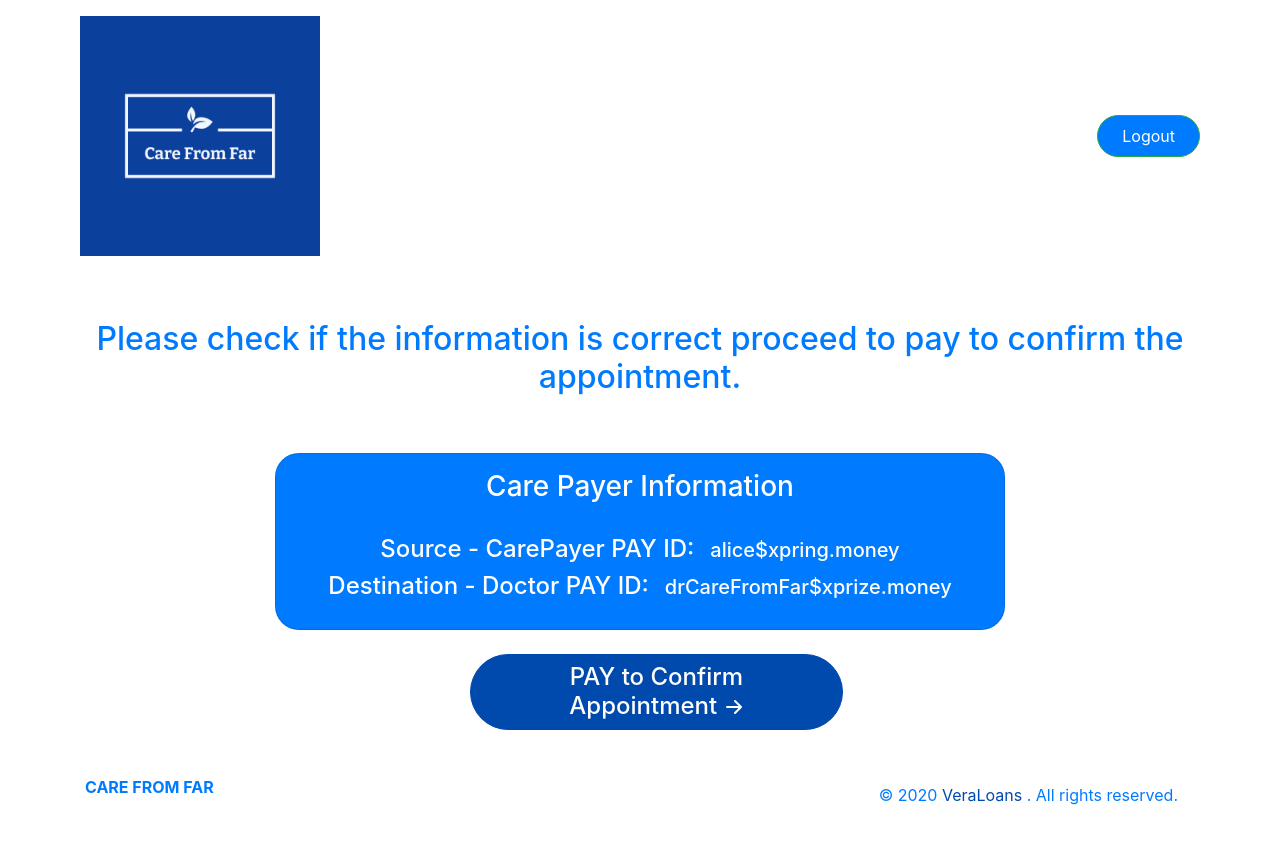
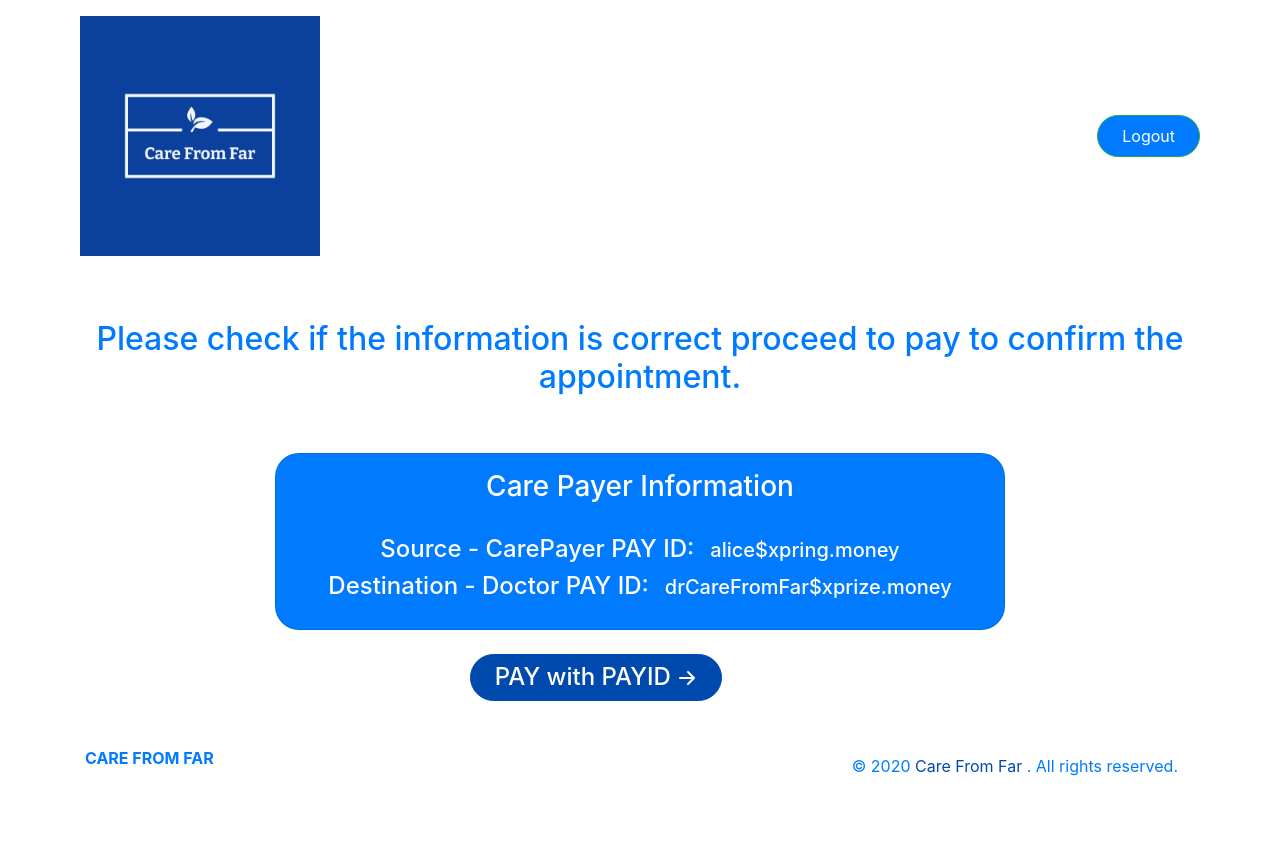
Before and after one commit to JellieBeanz/Healthathon, a website: page CareFromFarPAYID-master/client/pages/ProcessPayment.html in a window 1280 px wide. Drawn offline with nearby package versions, Linux system fonts and the light colour scheme.

Commit message:
Add files via upload

```diff
--- a/CareFromFarPAYID-master/client/pages/ProcessPayment.html
+++ b/CareFromFarPAYID-master/client/pages/ProcessPayment.html
@@ -109,11 +109,8 @@
             <div class=" col-4 pl-5">
                 <a class="btn btn-primary px-4 py-2 consentbtn" href="ProcessPayment.html">
                   <span class="h4 text-light" style="font-weight: 500;">
-                      PAY to Confirm Appointment
-
+                      PAY with PAYID
                       <svg  width="20px" height="20px" class="consentbtnicon" fill="currentColor" viewBox="0 0 20 20"><path fill-rule="evenodd" d="M10.293 3.293a1 1 0 011.414 0l6 6a1 1 0 010 1.414l-6 6a1 1 0 01-1.414-1.414L14.586 11H3a1 1 0 110-2h11.586l-4.293-4.293a1 1 0 010-1.414z" clip-rule="evenodd"></path></svg>
-
-
                   </span>
                 </a>
             </div>
@@ -141,7 +138,7 @@
             <span class>
               © 2020
               <a href='/' class='footer-link' target='_blank'>
-                VeraLoans
+                Care From Far
               </a>
               . All rights reserved.
             </span>
```
